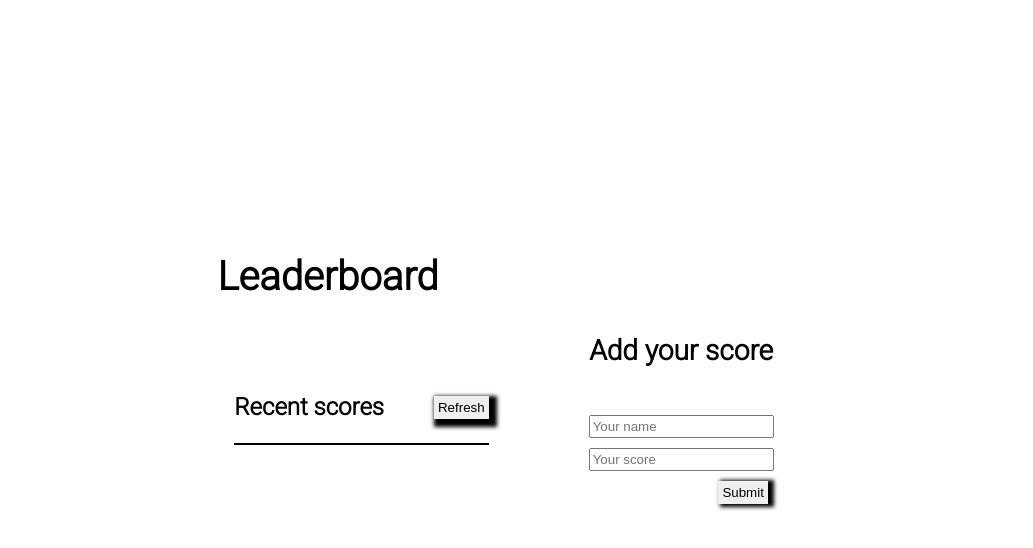
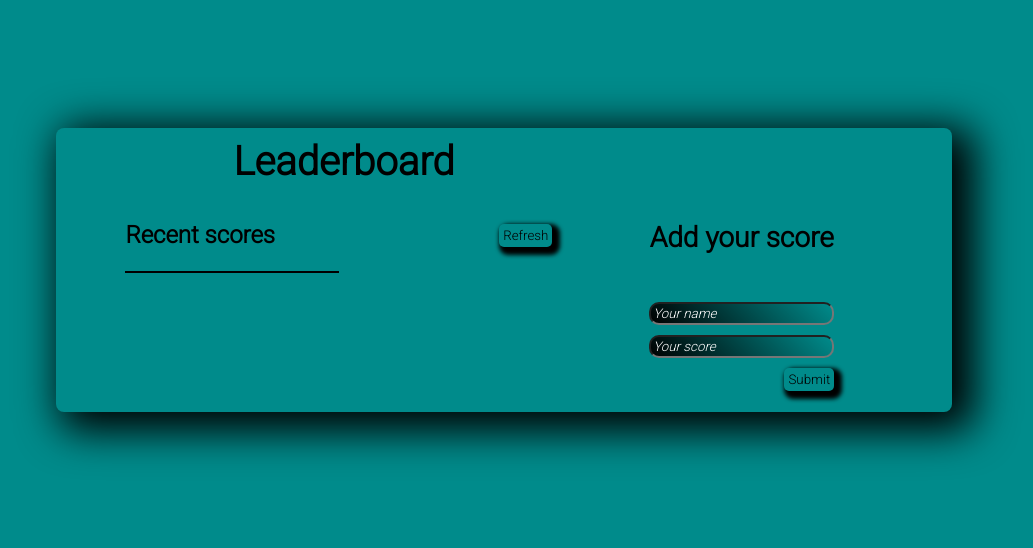
Before and after one commit to principles31/LeaderBoard, a website built with webpack: page src/index.html in a window 1280 px wide. Shown: the whole page, without its empty margins (136-1169 px from the left). Built offline with nearby package versions, Linux system fonts and the light colour scheme; no server answers.

Commit message:
Add stylying to css

```diff
--- a/src/style.css
+++ b/src/style.css
@@ -9,28 +9,31 @@
 body {
   list-style: none;
   font-family: 'Roboto', sans-serif;
+  background: darkcyan;
 }
 
 .main-content {
-  width: 80%;
+  width: 70%;
   margin: auto;
   margin-top: 10%;
-  height: 30rem;
+  height: 100%;
   display: flex;
   justify-content: center;
   align-items: center;
+  background-color: darkcyan;
+  box-shadow: 13px 9px 42px 10px;
+  border-radius: 8px;
+  padding: 10px;
 }
 
-/* border: 1px solid black; */
-
 h1 {
+  color: #000;
   text-align: center;
-  padding-left: 20px;
-  padding-top: 30px;
   position: relative;
-  top: -9px;
-  left: -186px;
+  left: -160px;
   font-size: 40px;
+  padding-left: -52px;
+  font-family: 'Roboto', sans-serif;
 }
 
 .content {
@@ -41,29 +44,36 @@ h1 {
   align-items: center;
   width: 100%;
   gap: 25px;
+  position: relative;
 }
 
 .column1 {
   display: flex;
-  justify-content: center;
-  align-items: center;
-  gap: 100px;
+  justify-content: space-evenly;
+  width: inherit;
+  padding: 11px;
+}
+
+h2 {
+  color: #000;
+  font-family: 'Roboto', sans-serif;
 }
 
 .column2 {
   display: flex;
   flex-direction: column;
+  padding: 10px;
 }
 
 .first-line {
   display: flex;
-  justify-content: center;
+  justify-content: space-between;
   align-items: center;
-  gap: 50px;
 }
 
 .scores {
   list-style: none;
+  text-transform: capitalize;
 }
 
 .display-section {
@@ -72,21 +82,36 @@ h1 {
   margin-top: 22px;
 }
 
+.display-column2 {
+  width: 50%;
+}
+
 .score-item {
   padding: 2px;
+  padding: 5px;
+  color: #eee;
+  font-weight: 600;
+  font-family: 'Roboto', sans-serif;
 }
 
 .refresh-btn {
   padding: 4px;
   border: 0;
   box-shadow: 4px 4px 4px 4px;
+  background: bottom;
+  border-radius: 5px;
+  font-family: 'Roboto', sans-serif;
 }
 
-.score-item:nth-child(odd) { background-color: lightgrey; }
-.score-item:nth-child(2n) { background-color: white; }
+.recent-score-list ul li:nth-child(even) {
+  background: linear-gradient(45deg, black, transparent);
+  border-radius: 8px;
+}
 
 h3 {
   font-size: 28px;
+  color: #000;
+  font-family: 'Roboto', sans-serif;
 }
 
 .adding-data {
@@ -95,6 +120,8 @@ h3 {
   align-items: center;
   flex-direction: column;
   gap: 48px;
+  width: 33%;
+  margin-top: inherit;
 }
 
 .input-boxes {
@@ -106,13 +133,27 @@ h3 {
 }
 
 input {
+  padding: 2px;
+  width: 100%;
+  height: auto;
   outline: none;
-  padding: 2px;
+  border-radius: 10px;
+  background: linear-gradient(45deg, black, transparent);
+}
+
+::placeholder {
+  color: #fff;
+  font-weight: 500;
+  font-style: italic;
+  font-family: 'Roboto', sans-serif;
 }
 
 #submit-btn {
   padding: 4px;
   border: 0;
-  box-shadow: 4px 1px 4px 2px;
-  margin-left: 124px;
+  box-shadow: 4px 4px 4px 4px;
+  background: bottom;
+  border-radius: 5px;
+  font-family: 'Roboto', sans-serif;
+  align-self: flex-end;
 }
```
Also changed, not shown: dist/bundle221c980c3bb9e5eccf9c.js (deleted), dist/bundle5458a06a056394cf351c.js (added), dist/index.html.
